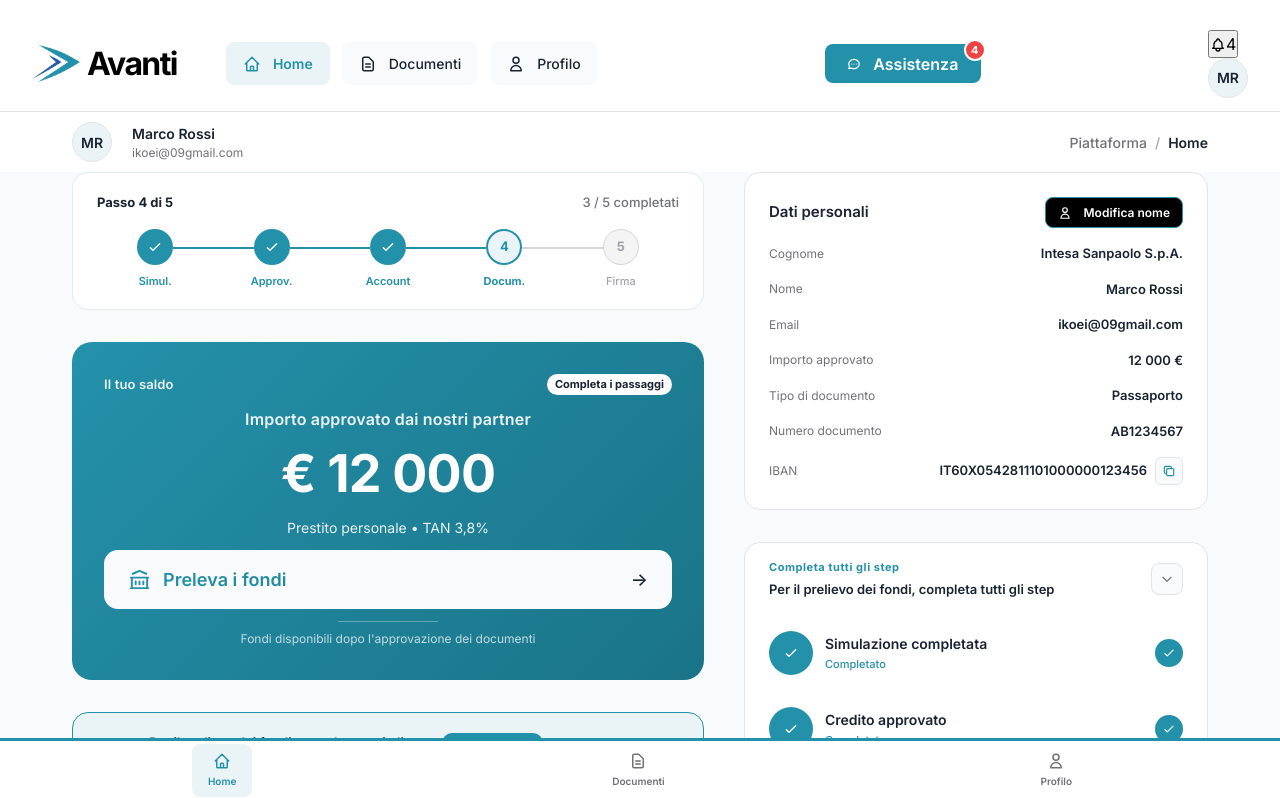
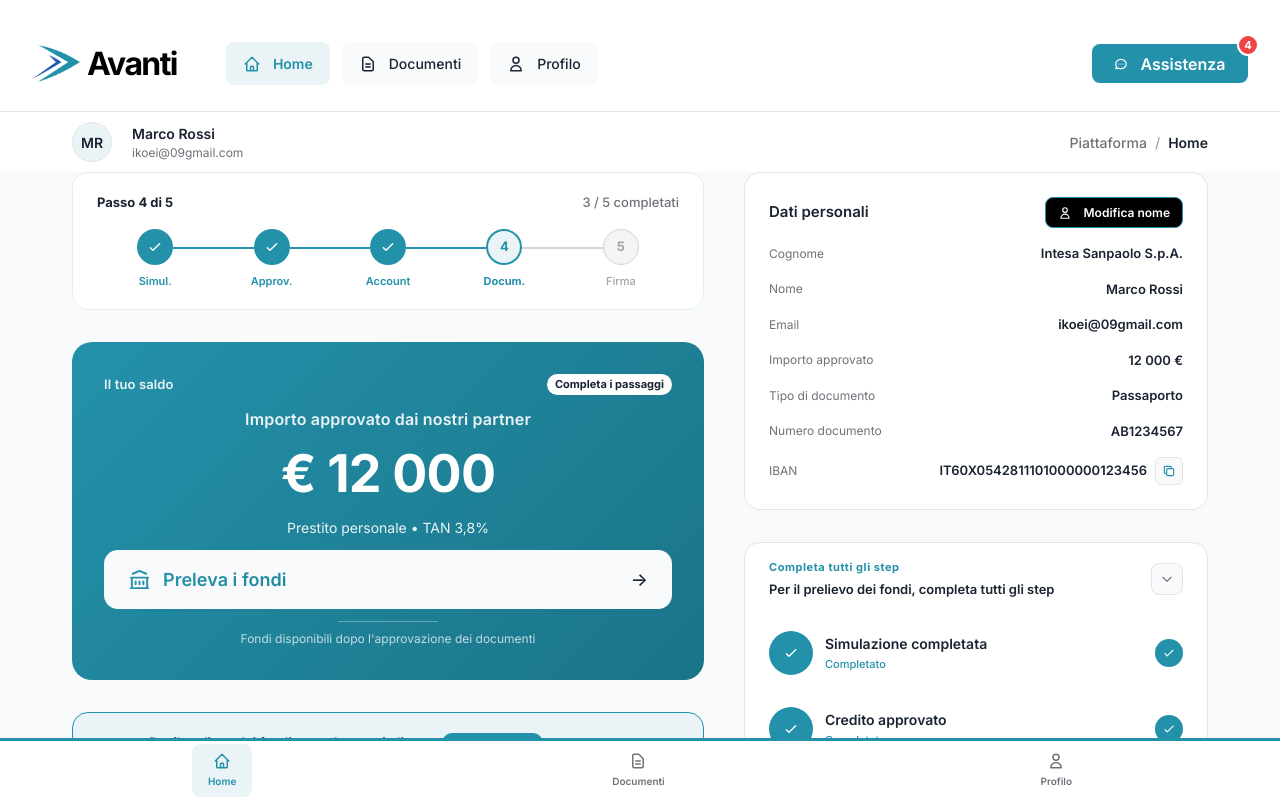
Before and after one commit to rmnzhyk09-png/frontsite, a Vue app: page / in a window 1280 px wide. Shown: the top 798 px of the page. Built offline with nearby package versions, Linux system fonts and the light colour scheme.

Commit message:
fix: notifications per Figma — desktop badge on Assistenza only, remove extra bell, badge sizes

```diff
--- a/resources/js/components/sections/bank_header.vue
+++ b/resources/js/components/sections/bank_header.vue
@@ -181,8 +181,8 @@ defineEmits<{
 
 .header__badge {
   position: absolute;
-  top: -5px;
-  right: -5px;
+  top: -10px;
+  right: -11px;
   width: 22px;
   height: 22px;
   border-radius: 11px;
@@ -193,7 +193,11 @@ defineEmits<{
   display: flex;
   align-items: center;
   justify-content: center;
-  border: 2px solid var(--bg-card);
+  border: 2px solid var(--text-white);
+}
+
+.header__actions {
+  display: none;
 }
 
 .header__bottom {
@@ -243,17 +247,17 @@ defineEmits<{
     position: absolute;
     top: -4px;
     right: -4px;
-    width: 16px;
-    height: 16px;
-    border-radius: 8px;
+    width: 13px;
+    height: 13px;
+    border-radius: 6.33px;
     background-color: var(--bg-danger);
     color: var(--text-white);
-    font-size: 10px;
+    font-size: 8px;
     font-weight: 700;
     display: flex;
     align-items: center;
     justify-content: center;
-    border: 2px solid var(--bg-card);
+    border: 1px solid var(--bg-card);
   }
 
   .header__avatar-wrap {
```
Also changed, not shown: mobile_tree.txt (added).
